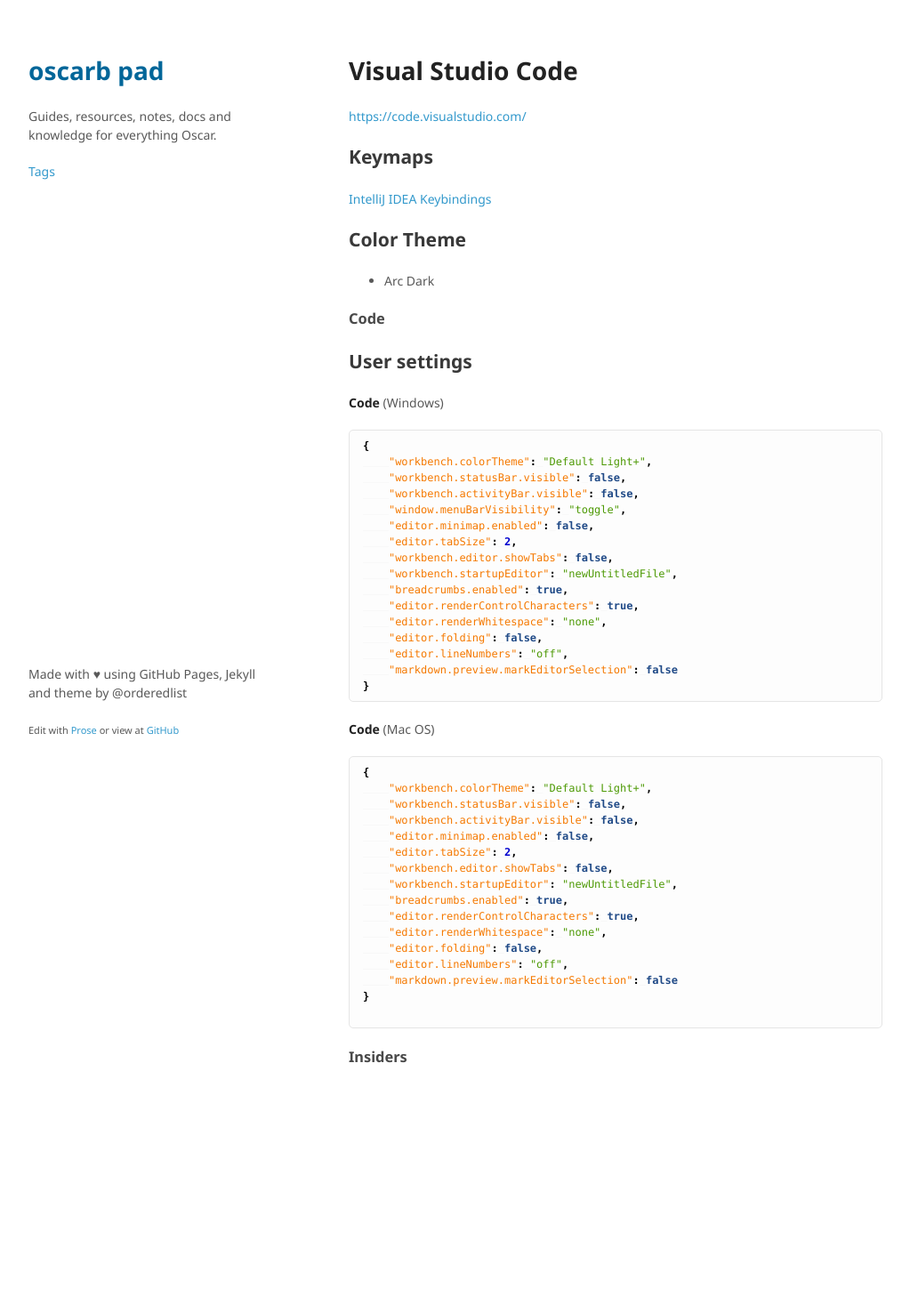
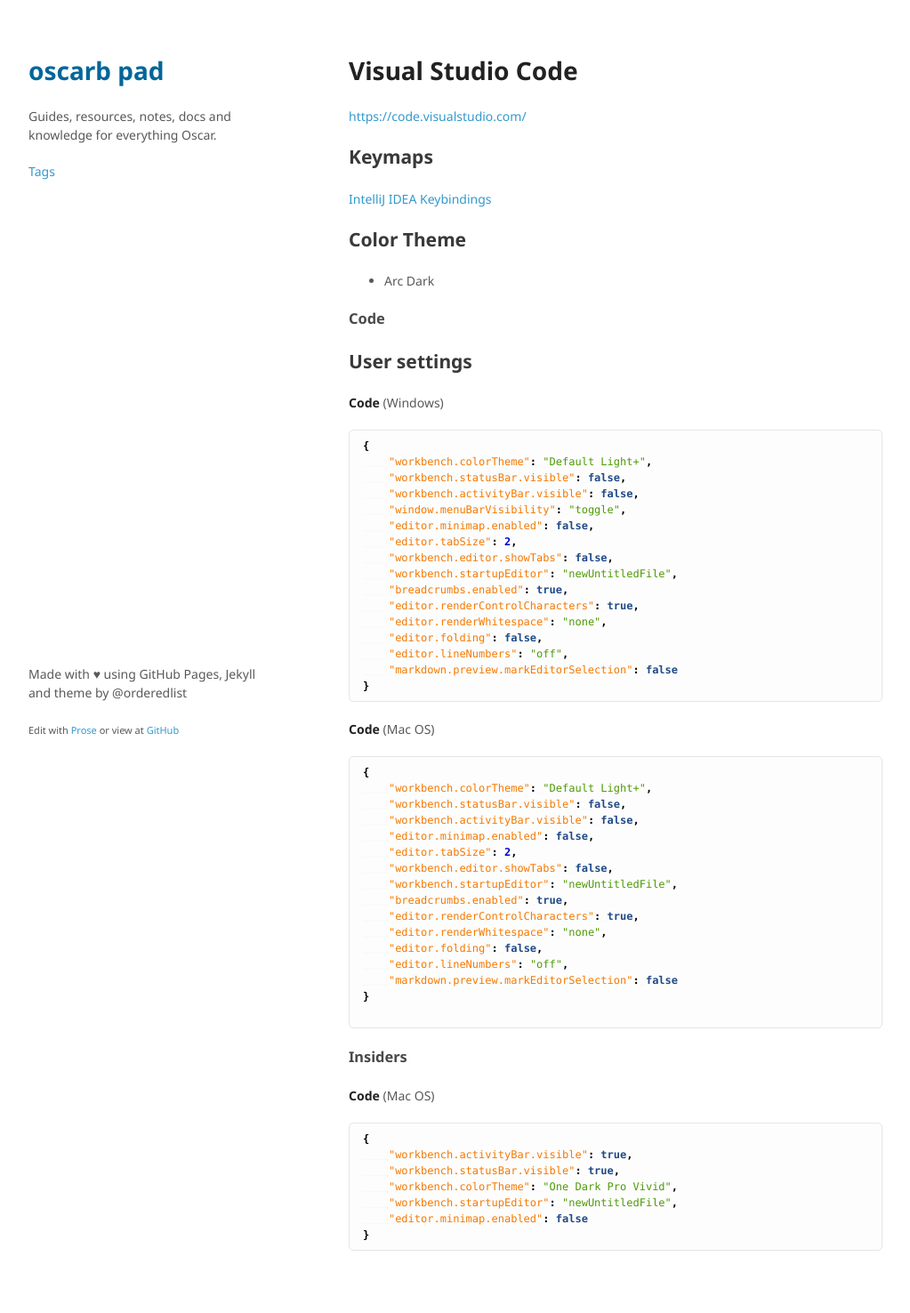
Before and after one commit to oscarb/pad, a Jekyll site: the page built from _docs/visual-studio-code.md, in a window 1280 px wide. Shown: the whole page at 89% size, without its empty margins (128-1151 px from the left). Built offline with Jekyll 4.4.1, drawn with Linux system fonts in a browser that asks for light colours; some web fonts are replaced; before the commit the page ends 1271 px from its top, so only the background shows below that.

Commit message:
Update visual-studio-code.md

````diff
--- a/_docs/visual-studio-code.md
+++ b/_docs/visual-studio-code.md
@@ -62,3 +62,14 @@ https://code.visualstudio.com/
 ```
 
 ### Insiders
+
+**Code** (Mac OS)
+```json
+{
+    "workbench.activityBar.visible": true,
+    "workbench.statusBar.visible": true,
+    "workbench.colorTheme": "One Dark Pro Vivid",
+    "workbench.startupEditor": "newUntitledFile",
+    "editor.minimap.enabled": false
+}
+```
````
